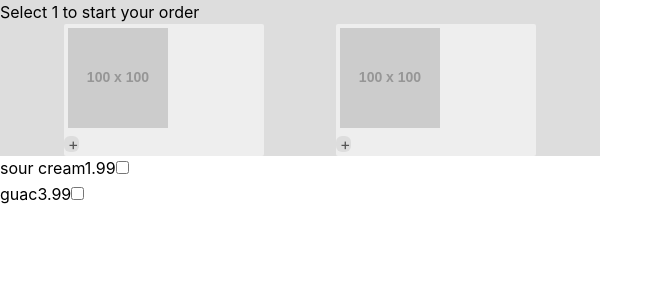
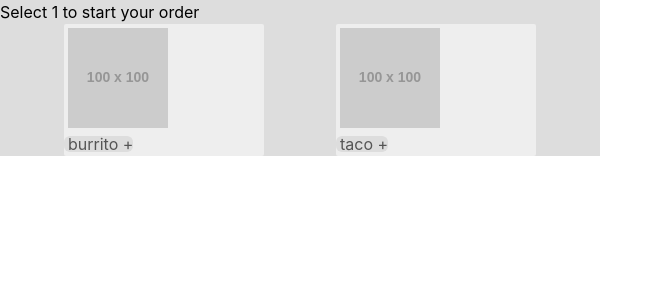
Before and after one commit to umamiMike/burrito-demo, a React (Create React App) app in the folder client/: page / in a window 1280 px wide. Shown: the top 300 px of the page, without its empty margins (0-663 px from the left). Built offline with nearby package versions, Linux system fonts and the light colour scheme.

Commit message:
mvp modal with toppings

```diff
--- a/client/src/App.js
+++ b/client/src/App.js
@@ -1,45 +1,9 @@
-import { Toppings } from "./toppings";
 import { Orders } from "./orders";
-// import { useState } from "react";
-
-/* holdovers from toy gql implementation
-// import { ALL_ITEMS, MUTATE_ITEM } from "./queries";
-this is how to query all items
-const { loading, error, data } = useQuery(ALL_ITEMS, {});
-
-*/
 
 const App = () => {
-  // state is a convenience until I get a handle on the DOM, then
-  // load graphql query for initial state
-  // mutation on place order button click
-  const state = {
-    order_types: [
-      {
-        name: "burrito",
-        amt: 5.99,
-        toppings: [
-          { name: "sour cream", amt: 1.99, selected: false },
-          { name: "guac", amt: 3.99, selected: false },
-        ],
-      },
-      {
-        name: "taco",
-        amt: 8.0,
-        toppings: [
-          { name: "sour cream", amt: 1.99, selected: false },
-          { name: "chilis", amt: 2.99, selected: false },
-        ],
-      },
-    ],
-  };
-
-  // src/orders.js
-
   return (
     <div className="App">
       <Orders />
-      {Toppings(state)}
     </div>
   );
 };
--- a/client/src/checkbox.js
+++ b/client/src/checkbox.js
@@ -3,16 +3,14 @@ import { useState } from "react";
 export const Checkbox = (label, value) => {
   const [check, changeCheck] = useState(false);
   return (
-    <li className="">
-      <label>
-        {label}
-        {value}
-        <input
-          type="checkbox"
-          checked={check}
-          onChange={() => changeCheck(!check)}
-        />
-      </label>
+    <li className="topping">
+      <p>{label}</p>
+      <input
+        type="checkbox"
+        label={label}
+        checked={check}
+        onChange={() => changeCheck(!check)}
+      />
     </li>
   );
 };
--- a/client/src/index.css
+++ b/client/src/index.css
@@ -32,6 +32,15 @@ code {
   flex-direction: column;
   gap: 2px;
 }
+.toppings li {
+  display: flex;
+  flex-direction: row;
+  align-items: center;
+}
+.toppings li * {
+  width: 100px;
+}
+
 .order-container {
   width: 600px;
   background-color: var(--gray);
@@ -57,3 +66,44 @@ code {
   color: #555;
   line-height: 1em;
 }
+.overlay {
+  z-index: 98;
+  position: fixed;
+  top: 0;
+  right: 0;
+  bottom: 0;
+  left: 0;
+  display: flex;
+  align-items: center;
+  justify-content: center;
+  height: 100%;
+  width: 100%;
+  background-color: rgba(0, 0, 0, 0.5);
+}
+
+.modal {
+  z-index: 99;
+  position: relative;
+  width: 100%;
+  max-width: 400px;
+  max-height: 100%;
+  margin: 0 auto;
+}
+
+.modal-close {
+  position: absolute;
+  top: -24px;
+  right: 0;
+  padding: 5px;
+  border: 0;
+  -webkit-appearance: none;
+  background: none;
+  color: white;
+  cursor: pointer;
+}
+
+.modal-body {
+  padding: 20px 24px;
+  border-radius: 4px;
+  background-color: white;
+}
--- a/client/src/orders.js
+++ b/client/src/orders.js
@@ -1,11 +1,5 @@
+import { Checkbox } from "./checkbox";
 import { useState } from "react";
-/* order modal
-  shows a picture of the order type
-  a list of topping selectors
-  a running amount
-    sums amt of order type + each selected topping amt
-  a button
-*/
 
 export const Orders = () => {
   const state = {
@@ -30,20 +24,54 @@ export const Orders = () => {
   };
 
   const OrderCard = (order) => {
-    let { name, amt } = order;
-    const [check, changeCheck] = useState(false);
+    const [show, setShow] = useState(false);
+
     return (
       <div className="order_type">
         <img
           alt="alt"
           src={`https://fakeimg.pl/100x100/?text=${order.name} image`}
         />
-        <button className="order_button" onClick={() => changeCheck(!check)}>
-          +
+        <button className="order_button" onClick={() => setShow(true)}>
+          {order.name} +
         </button>
+        <Modal show={show} setShow={setShow} toppings={order.toppings} />
       </div>
     );
   };
+  const Toppings = (toppings) => {
+    const toppingsDOM = toppings.map((topping) => {
+      return Checkbox(topping.name, topping.amt);
+    });
+    return <ul className="toppings">{toppingsDOM}</ul>;
+  };
+
+  /* order modal
+  shows a picture of the order type
+  a list of topping selectors
+  a running amount
+    sums amt of order type + each selected topping amt
+  a button
+*/
+  const Modal = ({ toppings, show, setShow }) => {
+    const content = show && (
+      <div className="overlay">
+        <div className="modal">
+          <button
+            className="modal-close"
+            type="button"
+            onClick={() => setShow(false)}
+          >
+            x
+          </button>
+          <div className="modal-body">{Toppings(toppings)}</div>
+        </div>
+      </div>
+    );
+
+    return content;
+  };
+
   const OrderCards = () => {
     const DOM = state.order_types.map((order) => {
       return OrderCard(order);
--- a/client/src/toppings.js
+++ /dev/null
@@ -1,15 +0,0 @@
-import { Checkbox } from "./checkbox";
-
-export const Toppings = (state) => {
-  /*
-        toppings: [
-          { name: "sour cream", amt: 1.99, selected: false },
-          { name: "guac", amt: 3.99, selected: false },
-*/
-  const { toppings } = state.order_types.find((ot) => ot.name === "burrito");
-  const toppingsDOM = toppings.map((topping) => {
-    return Checkbox(topping.name, topping.amt);
-  });
-  // const topps, handler = useState(toppings)
-  return <ul className="toppings">{toppingsDOM}</ul>;
-};
```
